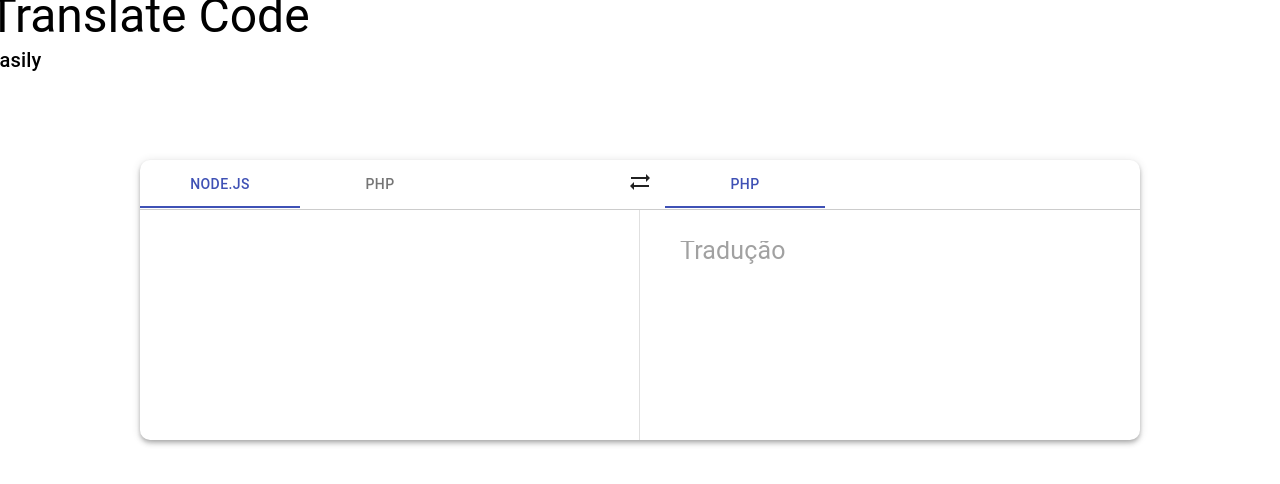
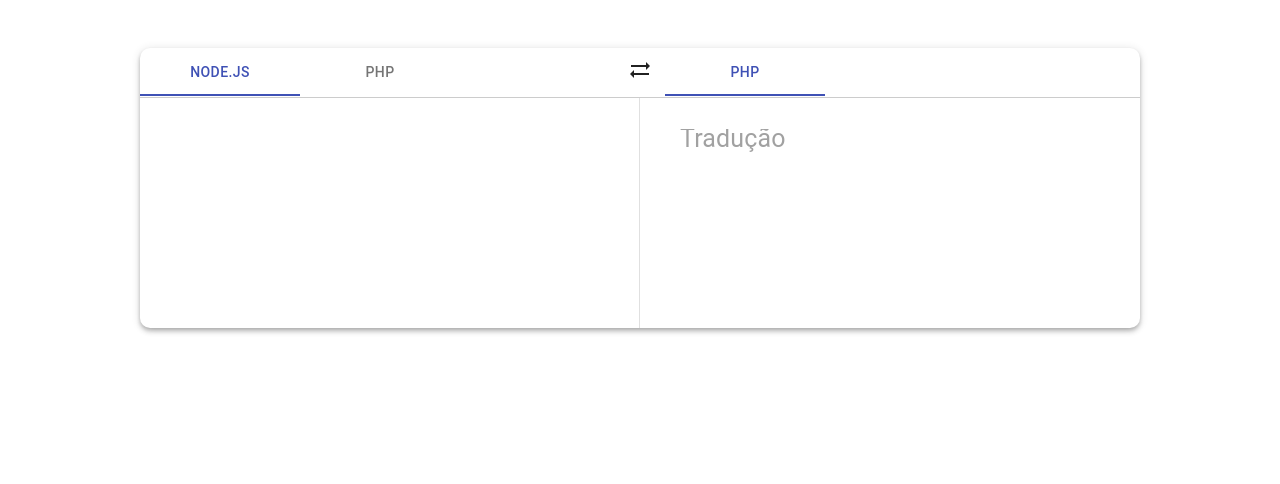
Before and after one commit to JimmyStarling/transpiler-translator, a React (Create React App) app: page / in a window 1280 px wide. Shown: the top 484 px of the page. Built offline with nearby package versions, Linux system fonts and the light colour scheme.

Commit message:
Remove title container.

```diff
--- a/src/components/ContainerRoot.js
+++ b/src/components/ContainerRoot.js
@@ -48,14 +48,6 @@ export default function ContainerRoot() {
 	return (
 		<div className={classes.root}>
 		<Grid container direction="column" spacing={3}>
-			<Grid container className={classes.textFieldTitleContainer}>
-				<Typography variant="h3" gutterBottom>
-					Translate Code
-					<Typography variant="h6" gutterBottom>
-						Easily
-					</Typography>
-				</Typography>
-			</Grid>
 			<Grid container className={classes.textFieldContainer} justify="center" spacing={0}>
 				<Paper
 					className={`${classes.paper} ${classes.spacingPaper}`}
```
